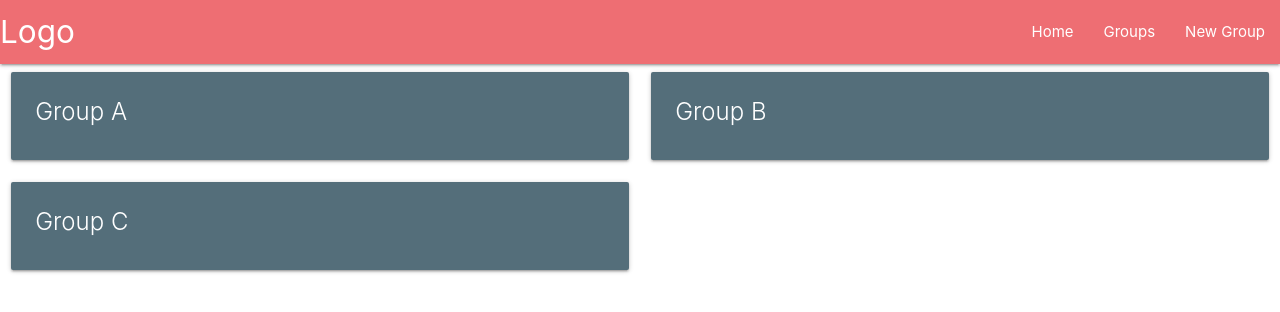
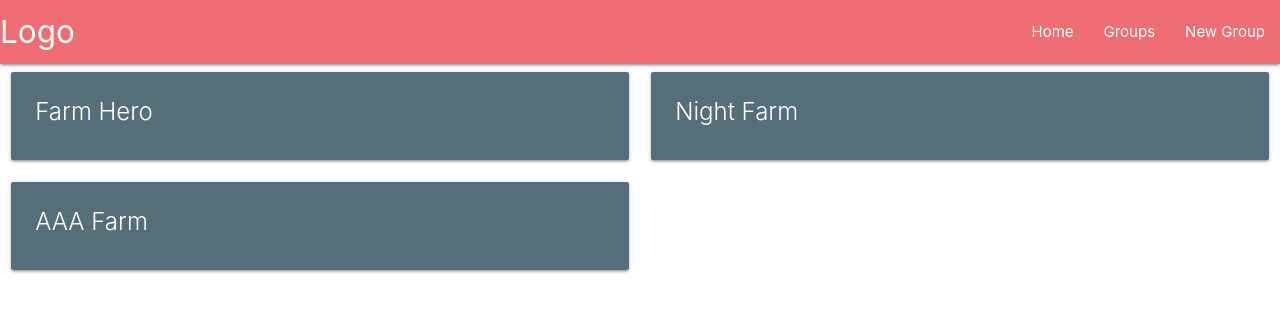
Before and after one commit to ShahruKhanHub/helpfarmer, a React (Create React App) app: page /groups in a window 1280 px wide. Shown: the top 312 px of the page. Built offline with nearby package versions, Linux system fonts and the light colour scheme.

Commit message:
add data for groups

```diff
--- a/src/components/Groups.js
+++ b/src/components/Groups.js
@@ -1,30 +1,25 @@
 import React, { Component } from 'react';
+import { groupData } from './data';
 
 class Groups extends Component{
+    state = {
+        data: groupData
+    };
+
     render(){
         return(
             <div className="row">
-                <div className="col s12 m12 l6">
-                    <div className="card blue-grey darken-1" onClick={() => this.props.history.push('/groups/a')}>
-                        <div className="card-content white-text">
-                        <span className="card-title">Group A</span>
+                {this.state.data.map(group => {
+                    return(
+                        <div className="col s12 m12 l6">
+                            <div className="card blue-grey darken-1" onClick={() => this.props.history.push('/groups/a')}>
+                                <div className="card-content white-text">
+                                <span className="card-title">{group}</span>
+                                </div>
+                            </div>
                         </div>
-                    </div>
-                </div>
-                <div className="col s12 m12 l6">
-                    <div className="card blue-grey darken-1" onClick={() => this.props.history.push('/groups/a')}>
-                        <div className="card-content white-text">
-                        <span className="card-title">Group B</span>
-                        </div>
-                    </div>
-                </div>
-                <div className="col s12 m12 l6">
-                    <div className="card blue-grey darken-1" onClick={() => this.props.history.push('/groups/a')}>
-                        <div className="card-content white-text">
-                        <span className="card-title">Group C</span>
-                        </div>
-                    </div>
-                </div>
+                    );
+                })}
             </div>
         );
     };
--- /dev/null
+++ b/src/components/data.js
@@ -0,0 +1 @@
+export let groupData = ['Farm Hero', 'Night Farm', "AAA Farm"];
--- a/src/components/layout/Nav.js
+++ b/src/components/layout/Nav.js
@@ -5,9 +5,9 @@ const Nav = () => {
     return(
         <div>
             <nav>
-                <div class="nav-wrapper">
-                <Link to="/" class="brand-logo">Logo</Link>
-                <ul id="nav-mobile" class="right hide-on-med-and-down">
+                <div className="nav-wrapper">
+                <Link to="/" className="brand-logo">Logo</Link>
+                <ul id="nav-mobile" className="right hide-on-med-and-down">
                     <li><Link to="/">Home</Link></li>
                     <li><Link to="/groups">Groups</Link></li>
                     <li><Link to="/createGroup">New Group</Link></li>
```
